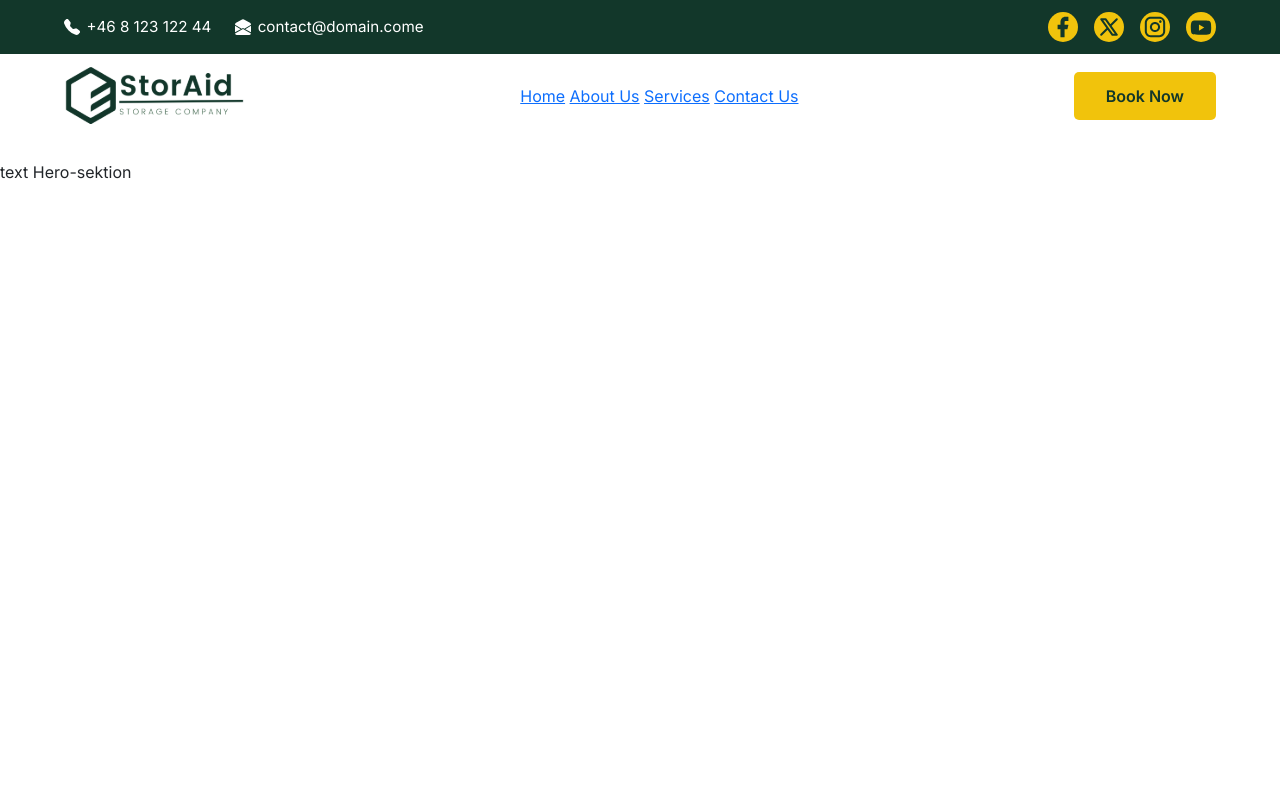
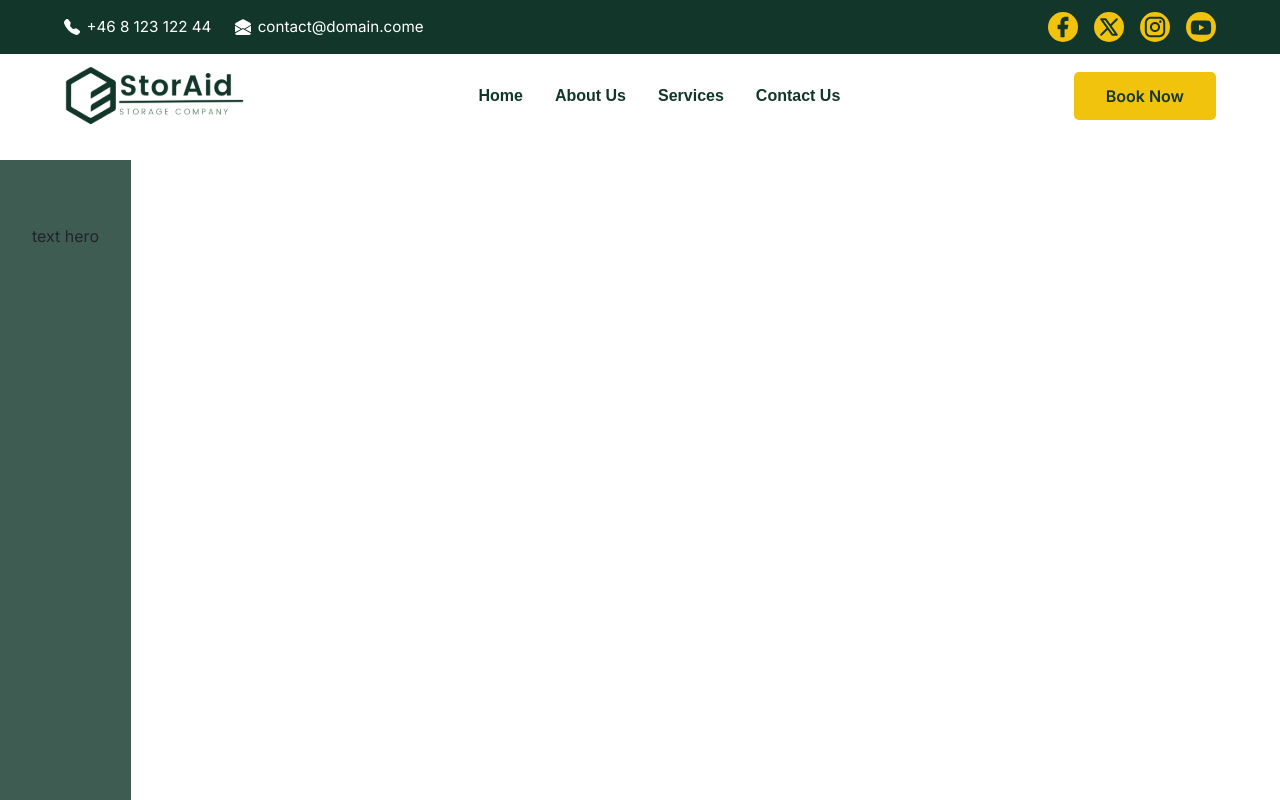
Before and after one commit to Simon-creates/Javascript, a React (Vite) app in the folder my-app/: page / in a window 1280 px wide. Shown: the top 800 px of the page. Built offline with nearby package versions, Linux system fonts and the light colour scheme.

Commit message:
11th commit. Navbar klar

```diff
--- a/my-app/index.html
+++ b/my-app/index.html
@@ -4,11 +4,10 @@
   <head>
     <meta charset="UTF-8" />
     <meta name="viewport" content="width=device-width, initial-scale=1.0">
-    <link rel="icon" type="image/svg+xml" href="/vite.svg" />
     <link href="https://cdn.jsdelivr.net/npm/bootstrap@5.3.8/dist/css/bootstrap.min.css" rel="stylesheet" integrity="sha384-sRIl4kxILFvY47J16cr9ZwB07vP4J8+LH7qKQnuqkuIAvNWLzeN8tE5YBujZqJLB" crossorigin="anonymous">
     <meta name="viewport" content="width=device-width, initial-scale=1.0" />
     <link href="https://fonts.googleapis.com/css2?family=Inter:ital,opsz,wght@0,14..32,100..900;1,14..32,100..900&family=Manrope:wght@200..800&display=swap" rel="stylesheet">
-    <title>Store aid</title>
+    <title>Store Aid</title>
   </head>
 
   <body>
@@ -16,7 +15,6 @@
     <script src="https://cdn.jsdelivr.net/npm/bootstrap@5.3.8/dist/js/bootstrap.bundle.min.js" integrity="sha384-FKyoEForCGlyvwx9Hj09JcYn3nv7wiPVlz7YYwJrWVcXK/BmnVDxM+D2scQbITxI" crossorigin="anonymous"></script>
     <script type="module" src="/src/main.jsx"></script>
 
-
   </body>
 
 </html>
--- a/my-app/src/components/Hero.css
+++ b/my-app/src/components/Hero.css
@@ -1,5 +1,6 @@
 .Hero {
-  background-color: #7ad9b8;
+  background-color: #12372acf;
   padding: 4rem 2rem;
-  text-align: left;
+  text-align: center;
+  height: 2000px;
 }
--- a/my-app/src/components/Hero.jsx
+++ b/my-app/src/components/Hero.jsx
@@ -1,12 +1,13 @@
 import { Link } from 'react-router-dom';
-import './Navbar.css';
+import './Hero.css';
 
-function Hero() {
+
+export default function Hero() {
   return (
-    <div>text Hero-sektion</div>
+    <nav className="Hero">
+      <div>text hero</div>
 
- );
+    </nav>
 
+  );
 }
-
-export default Hero;
--- a/my-app/src/components/Navbar.css
+++ b/my-app/src/components/Navbar.css
@@ -39,11 +39,34 @@
     justify-content:space-between;
     align-items: center;
     gap: 1rem;
-    padding: 0.75rem 4rem 0.75rem;
+    padding: 0.75rem 4rem;
     margin: 0;
     width: 100%;
+}
+.pages {
+    display: flex;
+    gap: 2rem;
+}
 
+.pages a {
+    text-decoration: none;
+    color: var(--neutral-color, #12372A);
+    font-family: var(--font-heading, 'Montserrat', sans-serif);
+    font-weight: 600;
+    font-size: 1rem;
+    transition: color 0.3s ease, transform 0.2s ease;
 }
+
+.pages a:hover {
+    color: var(--accent-color, #436850b8);
+    transform: translateY(-1px);
+}
+
+.pages a.active {
+    color: var(--accent-color);
+    font-weight: 600;
+}
+
 .book-button button{
     background-color: #F1C30C;
     border: none;
--- a/my-app/src/index.css
+++ b/my-app/src/index.css
@@ -26,7 +26,6 @@ body {
 }
 
 
-
 h1 {
   font-size: 3.2em;
   line-height: 1.1;
```
Also changed, not shown: my-app/src/components/Test.jsx (deleted, +0 -15 lines).
